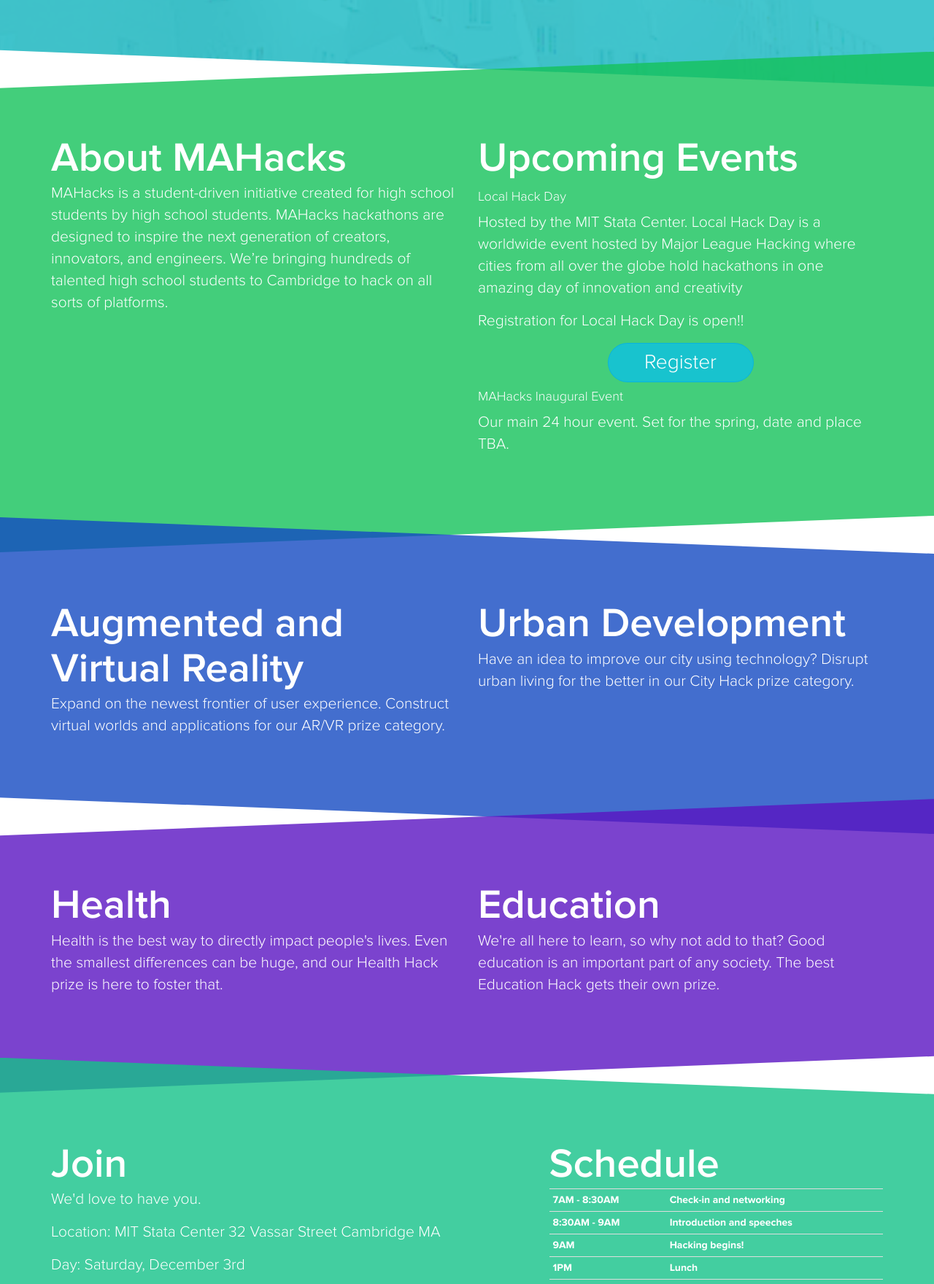
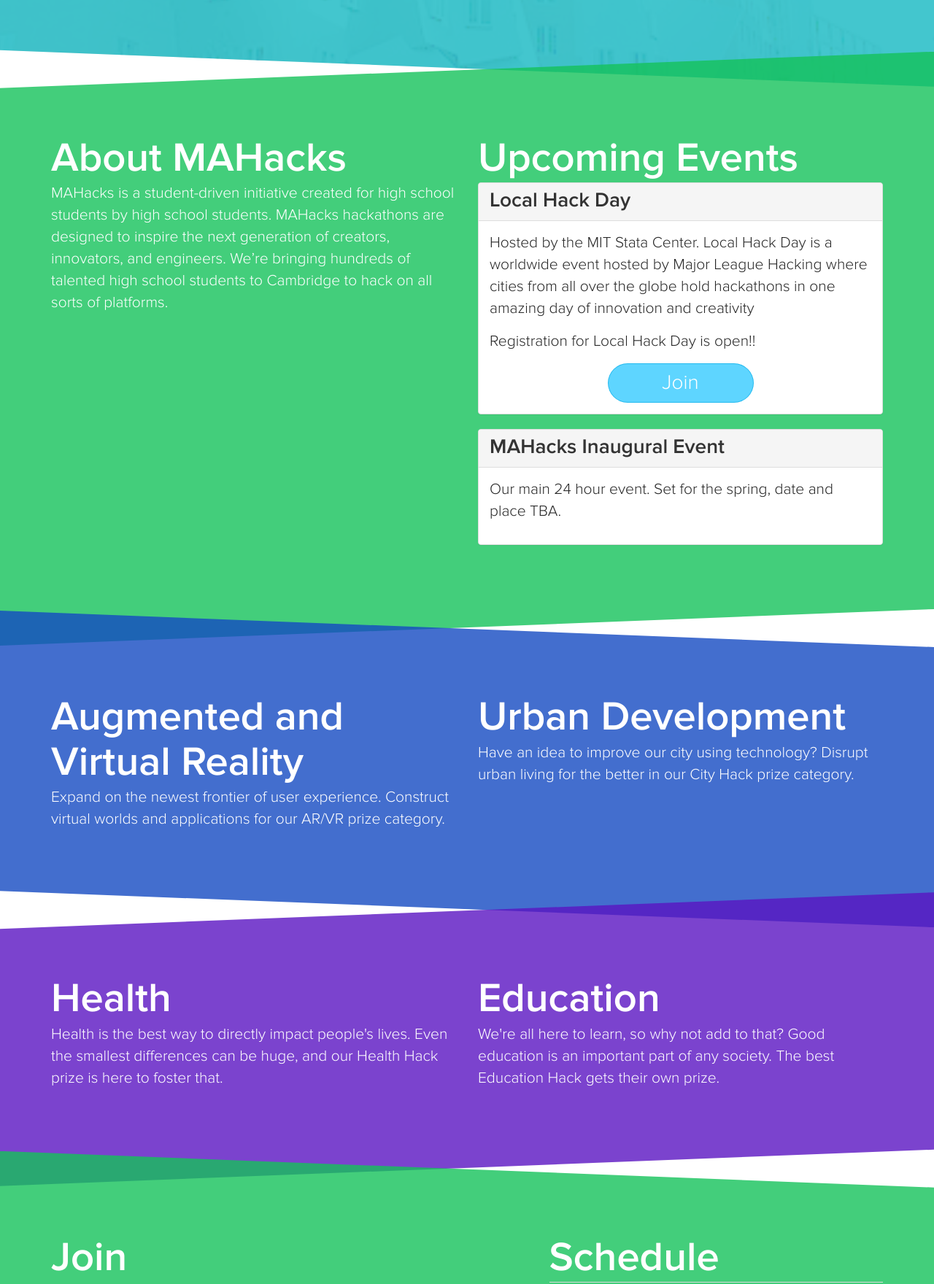
Before and after one commit to mahacks/old-website, a Jekyll site: the page built from index.html, in a window 1280 px wide, cut to the strip 706-2466 px from the top of the page. Shown: the whole strip at 73% size. Built offline with Jekyll 4.4.1, drawn with Linux system fonts in a browser that asks for light colours.

Commit message:
fixed event stuff

```diff
--- a/_layouts/default.html
+++ b/_layouts/default.html
@@ -33,13 +33,25 @@
           </div>
           <div class="col-sm-6 col-xs-12">
             <h3 class="center-block">Upcoming Events</h3>
-            <h4 class="center-block">Local Hack Day</h4>
-            <p>Hosted by the MIT Stata Center. Local Hack Day is a worldwide event hosted by Major League Hacking where cities from all over the globe hold hackathons in one amazing day of innovation and creativity</p>
-            <p>Registration for Local Hack Day is open!!</p>
-            <a class="btn btn-success center-block" href="https://localhackday.mlh.io/register/?id=boston-22060ccf-4aa5-4aea-ac23-6a63d66eb269" role="button">Register</a>
+            <div class="panel panel-default">
+              <div class="panel-heading">
+                <h4 class="panel-title">Local Hack Day</h4>
+              </div>
+              <div class="panel-body">
+                <p>Hosted by the MIT Stata Center. Local Hack Day is a worldwide event hosted by Major League Hacking where cities from all over the globe hold hackathons in one amazing day of innovation and creativity</p>
 
-            <h4 class="center-block">MAHacks Inaugural Event</h4>
-            <p>Our main 24 hour event. Set for the spring, date and place TBA.</p>
+                <p>Registration for Local Hack Day is open!!</p>
+                <a class="btn btn-success center-block" href="#apply" role="button">Join</a>
+              </div>
+            </div>
+            <div class="panel panel-default">
+              <div class="panel-heading">
+                <h4 class="panel-title">MAHacks Inaugural Event</h4>
+              </div>
+              <div class="panel-body">
+                <p>Our main 24 hour event. Set for the spring, date and place TBA.</p>
+              </div>
+            </div>
           </div>
         </div>
       </div>
@@ -110,7 +122,10 @@
             <h3 class="center-block">Join</h3>
             <p>We'd love to have you.</p>
             <p>Location: MIT Stata Center 32 Vassar Street Cambridge MA</p>
-            <p>Day: Saturday, December 3rd</p>
+            <p><time>Day: Saturday, December 3rd</time></p>
+            <p class="text-center">
+            <a class="btn btn-success" href="https://localhackday.mlh.io/register/?id=boston-22060ccf-4aa5-4aea-ac23-6a63d66eb269" role="button">Register</a>
+          </p>
             <iframe src="https://www.google.com/maps/embed?pb=!1m18!1m12!1m3!1d2948.092679951475!2d-71.09275128493596!3d42.361864079186724!2m3!1f0!2f0!3f0!3m2!1i1024!2i768!4f13.1!3m3!1m2!1s0x89e370abe1db5703%3A0xd3b042dc26a8b515!2s32+Vassar+St%2C+Cambridge%2C+MA+02139!5e0!3m2!1sen!2sus!4v1479514427957" width="400" height="300" frameborder="0" style="border:0" allowfullscreen></iframe>
           </div>
           <div class="col-sm-5 col-xs-12">
--- a/css/main.scss
+++ b/css/main.scss
@@ -86,6 +86,13 @@
     margin-right: 1em;
   }
 }
+.panel-title {
+  font-weight: 600;
+  font-size: 2em;
+}
+.panel-body {
+  color: #262626;
+}
 .badge {
   font-size: 1.2em;
 }
@@ -102,7 +109,7 @@
 }
 
 .rhomb3 {
-  background-color: rgba(20, 194, 137, 0.8);
+  background-color: rgba(20, 194, 90, 0.8);
 }
 
 .rhomb4 {
@@ -125,6 +132,12 @@
       text-align: center;
       width: 200px;
       font-size: 2em;
+  }
+}
+#apply {
+  .btn {
+      width: 200px;
+      font-size: 1.5em;
   }
 }
 
```
Also changed, not shown: 1 other file.
